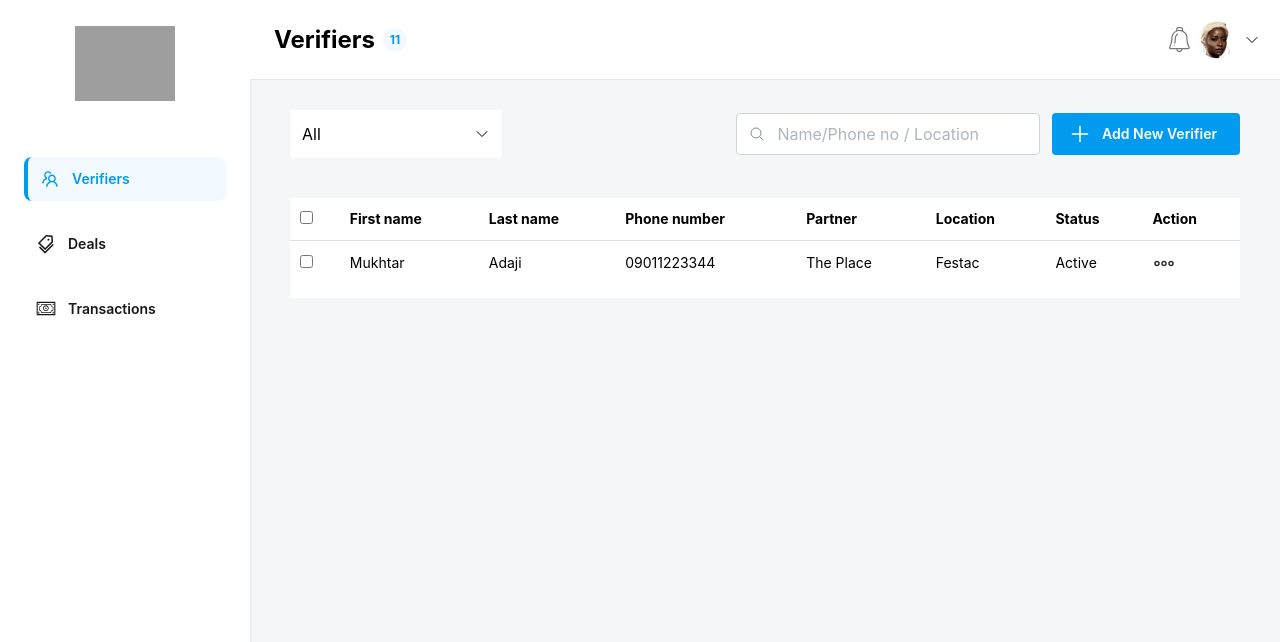
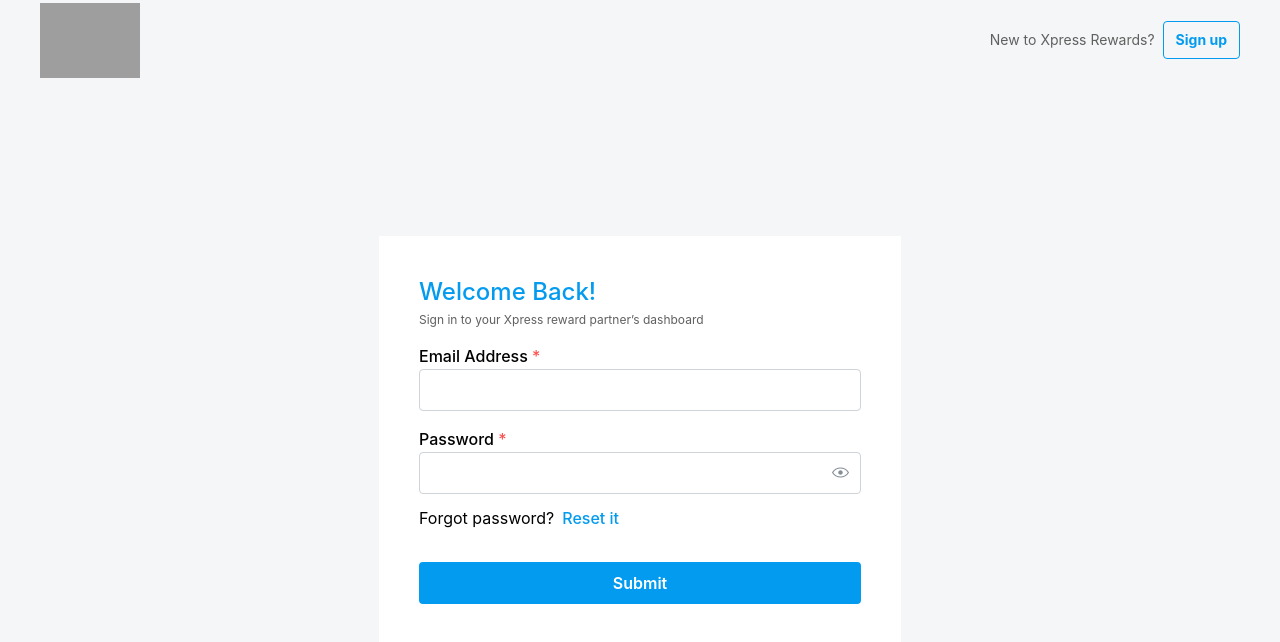
Before and after one commit to adaji025/wema-test, a React (Vite) app: page / in a window 1280 px wide. Shown: the top 642 px of the page. Built offline with nearby package versions, Linux system fonts and the light colour scheme; grey boxes are pictures that could not be loaded.

Commit message:
added the login page

```diff
--- a/src/App.tsx
+++ b/src/App.tsx
@@ -8,7 +8,7 @@ import Login from "./pages/Auth/Login";
 import LoggedInContainer from "./components/LoggedIn";
 
 export default function App() {
-  const [token] = useState(true);
+  const [token] = useState(false);
   return (
     <MantineProvider theme={theme}>
       <Routes>
--- a/src/pages/Auth/Login.tsx
+++ b/src/pages/Auth/Login.tsx
@@ -1,10 +1,41 @@
-
+import { Button, PasswordInput, TextInput } from "@mantine/core";
+import Logo from "../../assets/svgs/xpress.svg";
 const Login = () => {
   return (
-    <div>
-      login
+    <div className="bg-[#F5F6F8] min-h-screen">
+      <div className="max-w-[1200px] mx-auto w-full">
+        <div className="flex justify-between items-center h-[80px]">
+          <img src={Logo} alt="express" className="w-[100px]" />
+          <div className="flex items-center gap-2 text-sm">
+            <div className="text-[#606060]">New to Xpress Rewards?</div>
+            <button className="border px-3 py-2 rounded text-primary font-bold text-sm border-primary">
+              Sign up
+            </button>
+          </div>
+        </div>
+        <div className="flex justify-center items-center w-full h-[calc(100vh-80px)]">
+          <div className="max-w-[522px] mx-auto w-full bg-white p-10">
+            <h3 className="text-lg sm:text-2xl font-medium text-primary">
+              Welcome Back!
+            </h3>
+            <div className="text-xs text-[#606060] mt-1">
+              Sign in to your Xpress reward partner’s dashboard
+            </div>
+            <TextInput required mt={16} size="md" label="Email Address" />
+            <PasswordInput size="md" required mt={16} label="Password" />
+            <div className="mt-3 flex items-center gap-2">
+              <div>Forgot password?</div>
+              <button className="text-primary font-medium">Reset it</button>
+            </div>
+
+            <Button size="md" mt={32} className="w-full bg-primary text-white">
+              Submit
+            </Button>
+          </div>
+        </div>
+      </div>
     </div>
-  )
-}
+  );
+};
 
-export default Login
+export default Login;
--- a/src/pages/Dashboard/Dashboard.tsx
+++ b/src/pages/Dashboard/Dashboard.tsx
@@ -13,9 +13,11 @@ const Dashboard = () => {
               <ChevronDownIcon />
             </button>
           </Menu.Target>
-          <Menu.Dropdown mt={24}>
-            <Menu.Item>Profile</Menu.Item>
-            <Menu.Item>Logout</Menu.Item>
+          <Menu.Dropdown  className="font-semibold">
+            <Menu.Item>All</Menu.Item>
+            <Menu.Item>Active Verifiers</Menu.Item>
+            <Menu.Item>Pending Verifiers</Menu.Item>
+            <Menu.Item>Deactivated Verifiers</Menu.Item>
           </Menu.Dropdown>
         </Menu>
         <div className="flex items-center gap-3">
```
